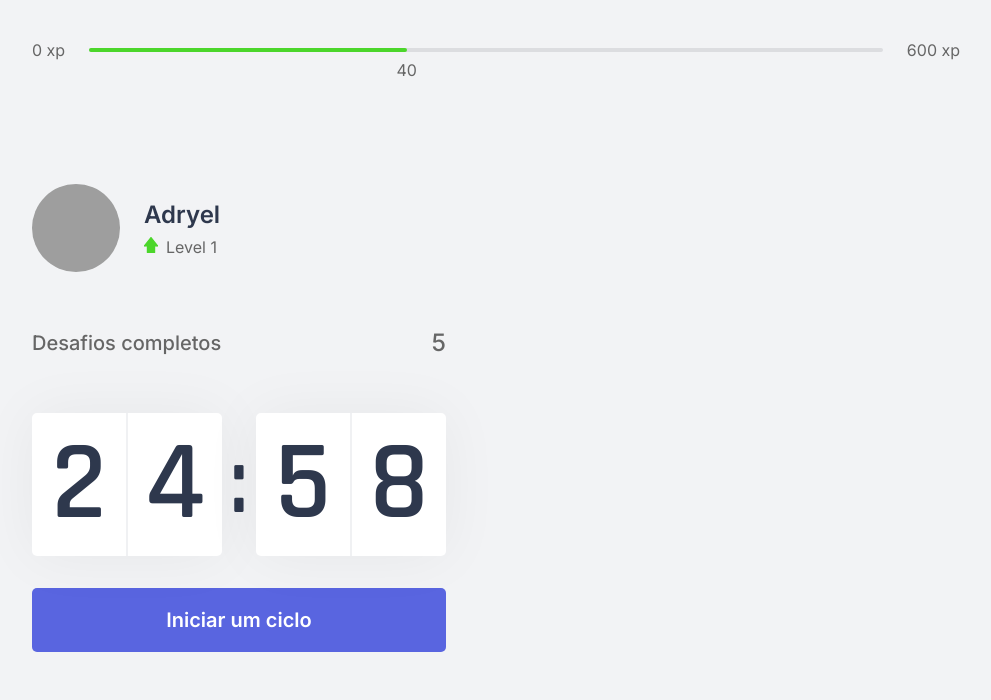
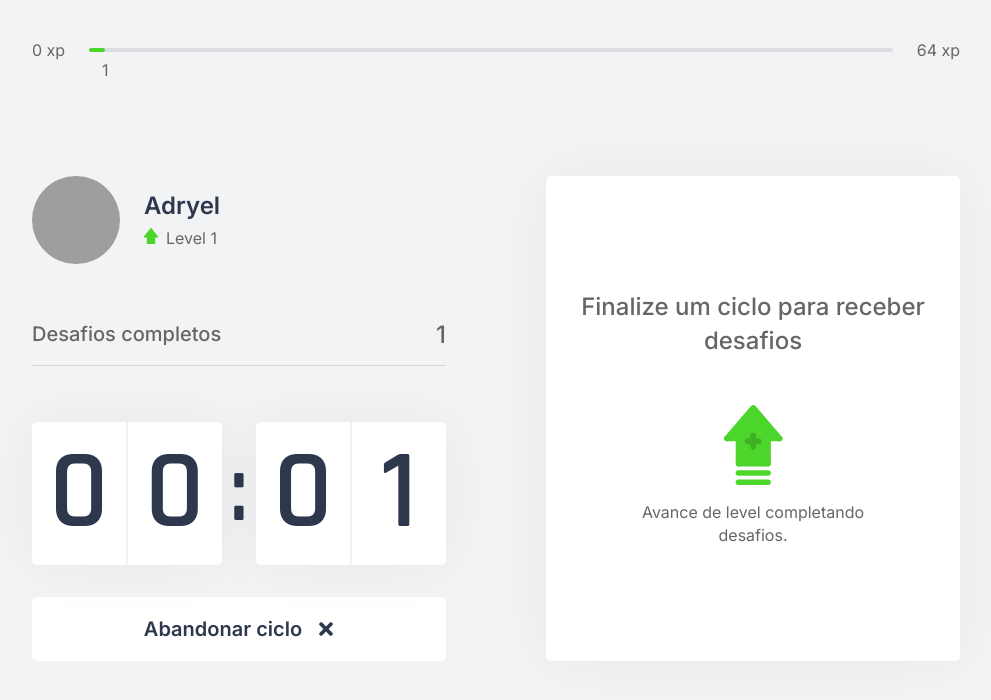
Before and after one commit to Adryel123/moveit, a Next.js app: page / in a window 1280 px wide. Both pictures are taken after a click on the button "Iniciar um ciclo". Shown: the top 700 px of the page, without its empty margins (144-1135 px from the left). Built offline with nearby package versions, Linux system fonts and the light colour scheme; grey boxes are pictures that could not be loaded.

Commit message:
add: code of day 3

```diff
--- /dev/null
+++ b/challenges.json
@@ -0,0 +1,62 @@
+[
+  {
+    "type": "body",
+    "description": "Estique um de seus braços com a palma da mão virada para frente e puxe os dedos para cima por 10 segundos por mão.",
+    "amount": 80
+  },
+  {
+    "type": "body",
+    "description": "Estique seu braço contra o peito e puxe-o utilizando o outro braço por 10 segundos por braço.",
+    "amount": 60
+  },
+  {
+    "type": "body",
+    "description": "Puxe seu pescoço com a ajuda da mão para a direita e para a esquerda, permanecendo na posição por alguns segundos.",
+    "amount": 70
+  },
+  {
+    "type": "body",
+    "description": "Com as duas mãos na parte de trás da cabeça, leve-a para baixo, alongando a parte de trás da região.",
+    "amount": 60
+  },
+  {
+    "type": "body",
+    "description": "Cruze as pernas e desça com as mãos esticadas em direção ao chão. Repita o movimento com a outra perna na frente.",
+    "amount": 100
+  },
+  {
+    "type": "body",
+    "description": "Sentado, abra as pernas e tente encostar as palmas das mãos no chão, repita 3 vezes por 5 segundos.",
+    "amount": 80
+  },
+  {
+    "type": "body",
+    "description": "Puxe o joelho de encontro ao peito e segure, troque de perna após 10 segundos.",
+    "amount": 50
+  },
+  {
+    "type": "body",
+    "description": "Sentado, cruze uma perna e incline seu tronco à frente, troque de perna após 10 segundos.",
+    "amount": 80
+  },
+  {
+    "type": "eye",
+    "description": "Sentado, feche os olhos e cubra-os com as palmas da mão durante 2 minutos, depois abra normalmente.",
+    "amount": 90
+  },
+  {
+    "type": "eye",
+    "description": "Em algum ambiente aberto, olhe o mais longe que puder em quatro direções por 3s, mexa apenas os olhos. Repita 3 vezes.",
+    "amount": 140
+  },
+  {
+    "type": "eye",
+    "description": "Usando os polegares, massage a área abaixo das sobrancelhas em movimentos circulares por 15 segundos.",
+    "amount": 70
+  },
+  {
+    "type": "body",
+    "description": "Em pé, gire a cintura o máximo que puder para a esquerda, segure por cinco segundos. Repita para a direita.",
+    "amount": 90
+  }
+]
--- a/package.json
+++ b/package.json
@@ -10,7 +10,8 @@
   "dependencies": {
     "next": "10.0.7",
     "react": "17.0.1",
-    "react-dom": "17.0.1"
+    "react-dom": "17.0.1",
+    "react-icons": "^4.2.0"
   },
   "devDependencies": {
     "@types/node": "^14.14.31",
--- /dev/null
+++ b/src/components/ChallangeBox.tsx
@@ -0,0 +1,49 @@
+import { useContext } from 'react'
+import { ChallengesContext } from '../contexts/ChallengesContext'
+import styles from '../styles/components/ChallangeBox.module.css'
+
+export function ChallangeBox() {
+  const { activeChallenge, resetChallenge } = useContext(ChallengesContext)
+
+  return (
+    <div className={styles.challengeBoxContainer}>
+      { activeChallenge ?
+        (
+          <div className={styles.challengeActive}>
+            <header>Ganhe {activeChallenge.amount} xps</header>
+
+            <main>
+              <img src={`icons/${activeChallenge.type}.svg`} />
+              <strong>Novo desafio</strong>
+              <p>{activeChallenge.description}</p>
+            </main>
+
+            <footer>
+              <button
+                type="button"
+                className={styles.challengeFailedButton}
+                onClick={resetChallenge}
+              >
+                Falhei
+              </button>
+              <button
+                type="button"
+                className={styles.challengeSucceededButton}
+              >
+                Completei
+               </button>
+            </footer>
+          </div>
+        ) : (
+          <div className={styles.challengeNotActive}>
+            <strong>Finalize um ciclo para receber desafios</strong>
+            <p>
+              <img src="icons/level-up.svg" alt="Level Up" />
+              Avance de level completando desafios.
+            </p>
+          </div>
+        )
+      }
+    </div >
+  )
+}
--- a/src/components/CompletedChallenges.tsx
+++ b/src/components/CompletedChallenges.tsx
@@ -1,10 +1,13 @@
+import { useContext } from 'react'
+import { ChallengesContext } from '../contexts/ChallengesContext'
 import styles from '../styles/components/CompletedChallenges.module.css'
 
-export default function CompletedChallanges() {
+export function CompletedChallanges() {
+  const { challengesCompleted } = useContext(ChallengesContext)
   return (
     <div className={styles.completedChallangesContainer}>
       <span>Desafios completos</span>
-      <span>5</span>
+      <span>{challengesCompleted}</span>
     </div>
   )
 }
--- a/src/components/Countdown.tsx
+++ b/src/components/Countdown.tsx
@@ -1,12 +1,18 @@
-import { useEffect, useState } from 'react'
+import { useContext, useEffect, useState } from 'react'
 import styles from '../styles/components/Countdown.module.css'
+import { FaTimes, FaPlay, FaCheckCircle } from 'react-icons/fa'
+import { ChallengesContext } from '../contexts/ChallengesContext'
+
+
+let countdownTimeout: NodeJS.Timeout
 
 export function Countdown() {
-  const [time, setTime] = useState(25 * 60)
-  const [timeStart, setTimeStart] = useState(Date.now())
-  const startInMinutes = 25 * 60
+  const { startNewChallenge } = useContext(ChallengesContext)
 
-  const [active, setActive] = useState(false)
+  const startInSeconds = .05 * 60
+  const [time, setTime] = useState(startInSeconds)
+  const [isActive, setIsActive] = useState(false)
+  const [hasFinished, setHashFinished] = useState(false)
 
   const minutes = Math.floor(time / 60)
   const seconds = time % 60
@@ -16,20 +22,26 @@ export function Countdown() {
 
 
   function startCountdown() {
-    setTimeStart(Date.now())
-    setActive(true)
+    setIsActive(true)
+  }
+
+  function resetCountdown() {
+    setIsActive(false)
+    clearInterval(countdownTimeout)
+    setTime(startInSeconds)
   }
 
   useEffect(() => {
-    if (active && time > 0) {
-      setTimeout(() => {
-        // variação de tempo (agora - início)
-        const dTime = Math.floor((Date.now() - timeStart) / 1000)
-        // Tempo total do cronômetro menos variação
-        setTime(startInMinutes - dTime)
+    if (isActive && time > 0) {
+      countdownTimeout = setTimeout(() => {
+        setTime(time - 1)
       }, 1000)
+    } else if (isActive && time === 0) {
+      setHashFinished(true)
+      setIsActive(false)
+      startNewChallenge()
     }
-  }, [active, time])
+  }, [isActive, time])
 
   return (
     <div>
@@ -45,13 +57,42 @@ export function Countdown() {
         </div>
       </div>
 
+      {hasFinished ?
+        (
+          <button
+            disabled
+            className={styles.countdownButton}
+          >
+            Ciclo encerrado
+            <FaCheckCircle />
+          </button>
+        ) : (
+          <>
+            {isActive ?
+              (
+                <button
+                  type="button"
+                  className={`${styles.countdownButton} ${styles.countdownButtonActive}`}
+                  onClick={resetCountdown}
+                >
+                  Abandonar ciclo
+                  <FaTimes />
+                </button>
+              ) :
+              (
                 <button
                   type="button"
                   className={styles.countdownButton}
                   onClick={startCountdown}
                 >
                   Iniciar um ciclo
+                  <FaPlay />
                 </button>
+              )
+            }
+          </>
+        )
+      }
     </div>
   )
 }
--- a/src/components/ExperienceBar.tsx
+++ b/src/components/ExperienceBar.tsx
@@ -1,17 +1,23 @@
+import { useContext } from 'react'
+import { ChallengesContext } from '../contexts/ChallengesContext'
 import styles from '../styles/components/ExperienceBar.module.css'
 
 export function ExperienceBar() {
+  const { currentExperience, experienceToNextLevel } = useContext(ChallengesContext)
+
+  const percentToNextLevel = Math.round((currentExperience * 100) / experienceToNextLevel)
+
   return (
     <header className={styles.experienceBar}>
       <span>0 xp</span>
       <div>
-        <div style={{ width: "40%" }} />
+        <div style={{ width: `${percentToNextLevel}%` }} />
 
-        <span className={styles.currentExperience} style={{ left: "40%" }}>
-          40
+        <span className={styles.currentExperience} style={{ left: `${percentToNextLevel}%` }}>
+          {currentExperience}
         </span>
       </div>
-      <span>600 xp</span>
+      <span>{experienceToNextLevel} xp</span>
     </header>
   )
 }
--- /dev/null
+++ b/src/contexts/ChallengesContext.tsx
@@ -0,0 +1,67 @@
+import { createContext, ReactNode, useState } from 'react'
+import challenges from "../../challenges.json";
+
+interface Challenge {
+  type: 'body' | 'eye'
+  description: string
+  amount: number
+}
+
+interface ChallengesContextData {
+  level: number
+  currentExperience: number
+  challengesCompleted: number
+  activeChallenge: Challenge
+  experienceToNextLevel: number
+  levelUp: () => void
+  startNewChallenge: () => void
+  resetChallenge: () => void
+}
+
+interface ChallangesProviderProps {
+  children: ReactNode
+}
+
+export const ChallengesContext = createContext({} as ChallengesContextData)
+
+export function ChallengesProvider({ children }: ChallangesProviderProps) {
+  const [level, setLevel] = useState(1)
+  const [currentExperience, setCurrentExperience] = useState(1)
+  const [challengesCompleted, setchallengesCompleted] = useState(1)
+
+  const [activeChallenge, setActiveChallenge] = useState(null)
+
+  const experienceToNextLevel = Math.pow((level + 1) * 4, 2)
+
+  function levelUp() {
+    setLevel(level + 1)
+  }
+
+  function startNewChallenge() {
+    const randomChallengeIndex = Math.floor(Math.random() * challenges.length)
+    const challenge = challenges[randomChallengeIndex]
+
+    setActiveChallenge(challenge)
+  }
+
+  function resetChallenge() {
+    setActiveChallenge(null)
+  }
+
+  return (
+    <ChallengesContext.Provider
+      value={{
+        level,
+        currentExperience,
+        challengesCompleted,
+        activeChallenge,
+        experienceToNextLevel,
+        levelUp,
+        startNewChallenge,
+        resetChallenge,
+      }}
+    >
+      {children}
+    </ChallengesContext.Provider>
+  )
+}
--- a/src/pages/_app.tsx
+++ b/src/pages/_app.tsx
@@ -1,7 +1,13 @@
 import '../styles/global.css'
 
+import { ChallengesContext, ChallengesProvider } from '../contexts/ChallengesContext'
+
 function MyApp({ Component, pageProps }) {
-  return <Component {...pageProps} />
+  return (
+    <ChallengesProvider>
+      <Component {...pageProps} />
+    </ChallengesProvider>
+  )
 }
 
 export default MyApp
--- a/src/pages/index.tsx
+++ b/src/pages/index.tsx
@@ -1,4 +1,4 @@
-import CompletedChallanges from '../components/CompletedChallenges'
+import { CompletedChallanges } from '../components/CompletedChallenges'
 import { Countdown } from '../components/Countdown'
 import { ExperienceBar } from '../components/ExperienceBar'
 import { Profile } from '../components/Profile'
@@ -6,6 +6,7 @@ import { Profile } from '../components/Profile'
 import Head from 'next/head'
 
 import styles from '../styles/pages/Home.module.css'
+import { ChallangeBox } from '../components/ChallangeBox'
 
 export default function Home() {
   return (
@@ -23,7 +24,7 @@ export default function Home() {
           <Countdown />
         </div>
         <div>
-
+          <ChallangeBox />
         </div>
       </section>
     </div>
--- /dev/null
+++ b/src/styles/components/ChallangeBox.module.css
@@ -0,0 +1,112 @@
+.challengeBoxContainer {
+  height: 100%;
+
+  background-color: var(--white);
+  border-radius: 5px;
+  box-shadow: 0 0 60px rgba(0, 0, 0, .05);
+  padding: 1.5rem 2rem;
+
+  display: flex;
+  flex-direction: column;
+  align-items: center;
+  justify-content: center;
+
+  text-align: center;
+}
+
+.challengeNotActive {
+  display: flex;
+  flex-direction: column;
+  align-items: center;
+}
+
+.challengeNotActive strong {
+  font-size: 1.5rem;
+  font-weight: 500;
+  line-height: 1.4;
+}
+
+.challengeNotActive p {
+  display: flex;
+  flex-direction: column;
+  align-items: center;
+  justify-content: center;
+  line-height: 1.4;
+  max-width: 70%;
+  margin-top: 3rem;
+}
+
+.challengeNotActive p img {
+  margin-bottom: 1rem;
+}
+
+.challengeActive {
+  height: 100%;
+
+  display: flex;
+  flex-direction: column;
+}
+
+.challengeActive header {
+  color: var(--blue);
+  font-weight: 600;
+  font-size: 1.25rem;
+  padding: 0 2rem 1.5rem;
+  border-bottom: 1px solid var(--gray-line);
+}
+
+.challengeActive main {
+  flex: 1;
+  display: flex;
+  flex-direction: column;
+  align-items: center;
+  justify-content: center;
+}
+
+.challengeActive main strong {
+  font-size: 2rem;
+  font-weight: 600;
+  color: var(--title);
+  margin: 1.5rem 0 1rem;
+}
+
+.challengeActive main p {
+  line-height: 1.5rem;
+}
+
+.challengeActive footer {
+  display: grid;
+  grid-template-columns: repeat(2, 1fr);
+  gap: 1rem;
+}
+
+.challengeActive footer button {
+  height: 3rem;
+
+  display: flex;
+  align-items: center;
+  justify-content: center;
+
+  border: 0;
+  border-radius: 5px;
+
+  color: var(--white);
+
+  font-size: 1rem;
+  font-weight: 600;
+
+  transition: filter .2s;
+}
+
+.challengeActive footer button.challengeFailedButton {
+  background: var(--red);
+}
+
+.challengeActive footer button.challengeSucceededButton {
+  background: var(--green);
+  color: rgb(10, 77, 10);
+}
+
+.challengeActive footer button:hover {
+  filter: brightness(.9);
+}
--- a/src/styles/components/CompletedChallenges.module.css
+++ b/src/styles/components/CompletedChallenges.module.css
@@ -4,7 +4,8 @@
   justify-content: space-between;
 
   margin: 3.5rem 0;
-  padding-bottom: 1px solid #d7d8da;
+  padding-bottom: 1rem;
+  border-bottom: 1px solid #d7d8da;
 
   font-weight: 500;
 }
--- a/src/styles/components/Countdown.module.css
+++ b/src/styles/components/Countdown.module.css
@@ -59,6 +59,33 @@
   transition: background-color .2s;
 }
 
-.countdownButton:hover {
+.countdownButton > svg {
+  width: 1rem;
+  margin-left: 1rem;
+}
+
+.countdownButton:not(:disabled):hover {
   background: var(--blue-dark);
 }
+
+.countdownButtonActive {
+  background: var(--white);
+  color: var(--title);
+}
+
+.countdownButton.countdownButtonActive:hover {
+  background: var(--red);
+  color: var(--white);
+}
+
+.countdownButton:disabled {
+  background: var(--white);
+  color: var(--text);
+  cursor: not-allowed;
+  border-bottom: 4px solid var(--green);
+}
+
+.countdownButton:disabled > svg {
+  width: 2rem;
+  color: var(--green);
+}
```
Also changed, not shown: 1 other file (tests, documents, lock files or other folders). Lines whose indentation alone changed are shown as unchanged.
